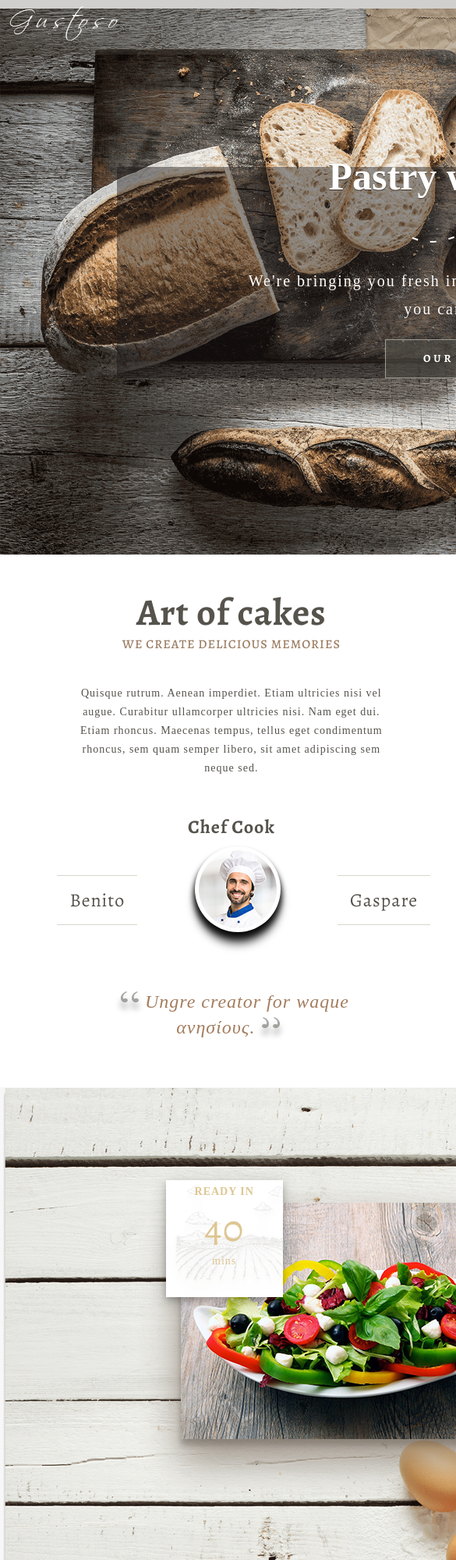
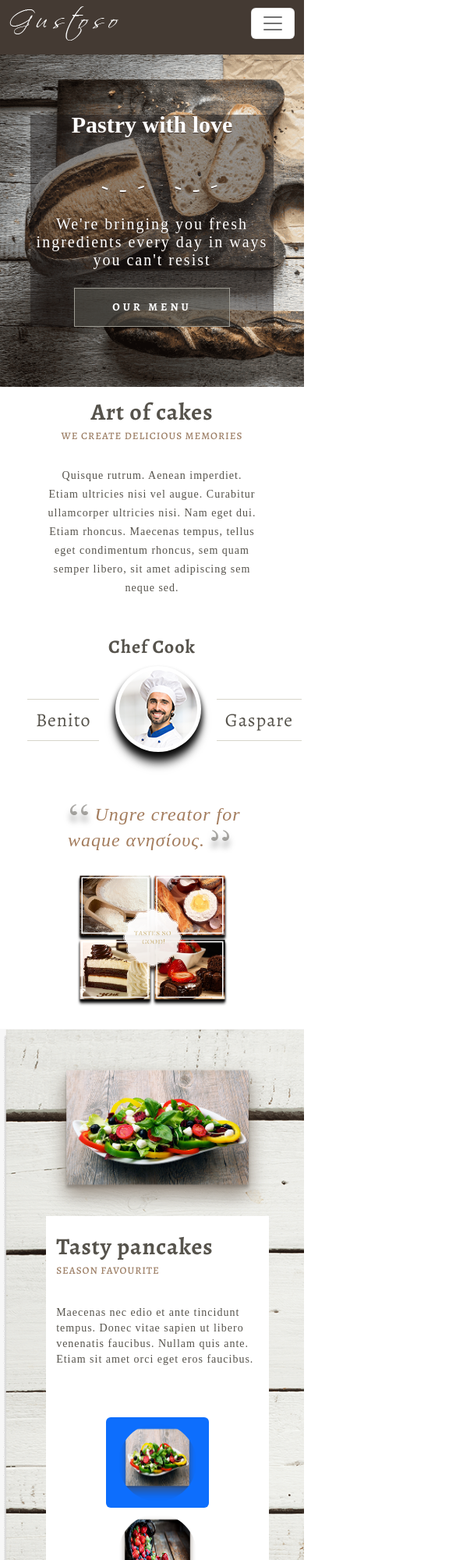
Before and after one commit to Nikhila-DN/Bakery-landing-page, a plain HTML site: page index.html in a window 390 px wide. Shown: the top 2000 px of the page at 78% size, 585 px wide, since content can reach past the window. Drawn offline with nearby package versions, Linux system fonts and the light colour scheme.

Commit message:
Update style.css

```diff
--- a/style.css
+++ b/style.css
@@ -1,12 +1,11 @@
 
 @import url('https://fonts.googleapis.com/css2?family=Alegreya:ital,wght@0,400;0,500;0,600;0,700;0,800;0,900;1,400;1,500;1,600;1,700;1,800;1,900&display=swap');
 
-.main-container{
-    width: fit-content;
-}
+
 *{
     font-family: 'Alegreya', serif;
 }
+
 header::before{
     position: absolute;
     content: '';
@@ -189,8 +188,7 @@ h1{
     text-align: left;
 }
 .pan{
-    width: 48%;
-    margin: auto;
+   width: max-content;
 }
 .pancakes p{
     font-size: 14px;
@@ -200,18 +198,21 @@ h1{
     font-family: "Proxima Nova";
     text-align: left
 }
-/* .pan-img{
-
-    width: 100%;
-    height: 450px;
-} */
+.tab-pane img{
+    width:100%;
+    height: 515px;
+}
 #pancakes-content{
     height: 514px;
-    width: 100%;
+    width: max-content;
     padding: 10% 5%;
     background-color: #fff;
     text-align: left;
-    margin: 3% -3% 3% 0%;
+    margin: auto -5% auto auto;
+
+}
+.pancakes .tab-content{
+    margin: auto -5% auto auto;
 
 }
 .pancakes ul{
@@ -313,6 +314,9 @@ h1{
     margin-left: -10%;
 
 }
+.breakfast .left{
+    background-color: none;
+}
 .breakfast .right img{
     background-image: url('./images/Vektor-Smartobjekt-est.png');
     background-repeat: no-repeat;
@@ -352,6 +356,7 @@ h1{
     text-align: center !important;
     margin: auto;
     width: 80%;
+    display: block;
 }
 .sandwich .ingridients{
     width: 45%;
@@ -481,19 +486,121 @@ footer li a{
     color: #56534c;
     font-weight: 400;
     font-family: "Alegreya";
+    text-decoration: none;
 }
 footer li{
     padding: 10px 25px;
 }
 @media screen and (max-width:460px)  {
-    main{
-        width: fit-content;
+    .main-container{
+        width: 100%;
+    }
+    section{
+        width: 100%;
+    }
+    header{
+        background-color: #3d3029;
+    }
+
+    #pancakes-content .nav-pills .nav-link:active{
+        background-color: #a47d5e !important;
+        border-radius: 50% !important;
+    }
+    .nav-link{
+        font-size: 20px;
+        letter-spacing: 4px;
+        line-height: 20px;
+    }
+    .nav-link img{
+        width: 10%;
+        height: auto;
     }
     .hero{
         width: 100%;
+        margin: auto;
+        height: auto;
+        padding: 15% 10%;
+    }
+
+    .hero p{
+        width: auto;
+        height: auto;
+        line-height: normal;
     }
     header .up{
         background-color: #3d3029;
         padding-left: 5%;
     }
+    .caption, h1{
+        font-size: 30px;
+        line-height: 25px;
+    }
+    .caption span{
+        font-size:small;
+    }
+    .art_of_cakes, .breakfast, .sandwich .info, footer ul, .art_of_cakes .right img, .breakfast .right,.pancakes, footer{
+        display: block;
+        width: 100%;
+    }
+    .social-media {
+        display: flex;
+        justify-content: space-between;
+    }
+    .cakes, .sandwich .recipe img,.breakfast img{
+        width: 100%;
+        height: auto;
+    }
+    .art_of_cakes .right{
+        padding: 2% 25%;
+    }
+    .mob-p{
+        font-size: 30px;
+        line-height: normal;
+    }
+    .sandwich .recipe{
+        margin:20% auto;
+
+    }
+    .recipe ul{
+        top: -10%;
+        right: 5%;
+    }
+
+    .recipe .steps, .time-box,.sandwich figure img{
+        line-height: 15px;
+        width: 90px;
+        height: 90px;
+    }
+    footer li:nth-child(even),.sandwich::before,.header .menu-1 li:nth-child(even){
+        display: none;
+    }
+    .breakfast{
+        padding: 10%;
+    }
+    .breakfast .left {
+        background-color: #37465d54;
+    }
+    .pancakes p{
+        line-height: 20px;
+    }
+    .pancakes{
+        text-align: center;
+    }
+    .tab-pane img{
+        width: 100%;
+        height: auto;
+    }
+    #pancakes-content{
+        width: auto;
+        height: auto;
+    }
+    .pancakes ul{
+        justify-content: center;
+    }
+    footer ul:first-child{
+        border-bottom: none;
+    }
+    footer ul:last-child{
+        border-top: none;
+    }
 }
```
